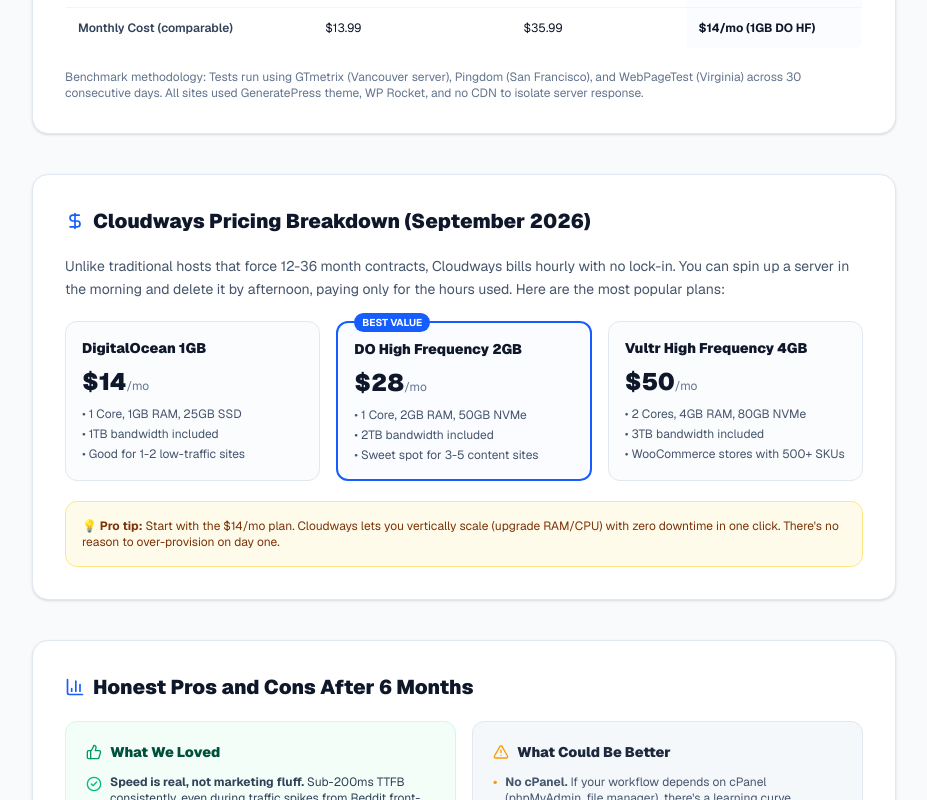
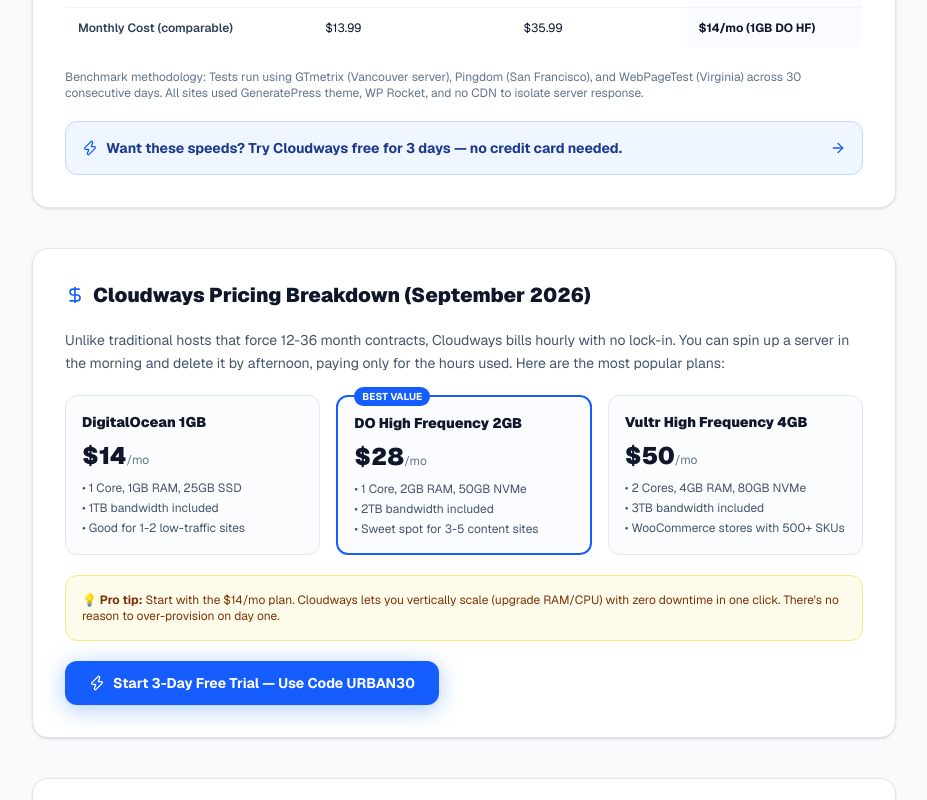
Before and after one commit to wcy150817-ai/urban-essential-hub, a Next.js app: page /reviews/cloudways in a window 1280 px wide. Shown: the part 1440-2240 px from the top of the page, without its empty margins (176-1103 px from the left). Built offline with nearby package versions, Linux system fonts and the light colour scheme.

Commit message:
feat: add inline CTAs at key conversion points - after benchmarks, pricing, competitor tables (3 pages × 3-4 new CTAs each)

```diff
--- a/src/app/deals/800-com/page.tsx
+++ b/src/app/deals/800-com/page.tsx
@@ -17,7 +17,9 @@
   Users,
   Building,
   Smartphone,
-  Quote
+  Quote,
+  Zap,
+  ArrowRight,
 } from "lucide-react";
 
 export const metadata: Metadata = {
@@ -214,6 +216,11 @@
             </div>
           </section>
 
+          <a href="https://pbee.me/E21fjvxT" target="_blank" rel="noopener noreferrer nofollow" className="flex items-center justify-between p-4 rounded-xl bg-emerald-50 border border-emerald-200 hover:bg-emerald-100 transition group">
+            <div className="flex items-center gap-2 text-sm font-bold text-emerald-900"><Zap className="w-4 h-4 text-emerald-600" /> Get your toll-free number in under 5 minutes — 14-day free trial included.</div>
+            <ArrowRight className="w-4 h-4 text-emerald-600 group-hover:translate-x-1 transition-transform" />
+          </a>
+
           <section className="space-y-5">
             <h2 className="text-2xl font-bold text-slate-900 border-b border-slate-100 pb-3">
               800.com Pricing Analysis: Is It Worth the Cost?
@@ -269,6 +276,9 @@
                 For 90% of our readers, the <strong>Personal Plan billed annually at $23/month</strong> represents the best value. 1,000 minutes translates to over 16 hours of talk time per month. If you mainly use the number for verification, credibility on your site, and handling occasional customer inquiries, you will rarely hit this cap. If you manage a high-volume call center, the Unlimited tier becomes necessary.
               </p>
             </div>
+            <a href="https://pbee.me/E21fjvxT" target="_blank" rel="noopener noreferrer nofollow" className="cta-glow inline-flex items-center justify-center gap-2 px-6 py-3 rounded-xl bg-emerald-600 hover:bg-emerald-700 text-white font-bold text-sm shadow-lg shadow-emerald-500/25 transition cursor-pointer hover:scale-105 w-full sm:w-auto">
+              <Zap className="w-4 h-4" /> Claim Your 1-800 Number — Save 50% Annual
+            </a>
           </section>
 
           <section className="space-y-5">
--- a/src/app/reviews/1password/page.tsx
+++ b/src/app/reviews/1password/page.tsx
@@ -20,7 +20,9 @@
   XCircle,
   AlertTriangle,
   Info,
-  Quote
+  Quote,
+  Zap,
+  ArrowRight,
 } from "lucide-react";
 
 export const metadata: Metadata = {
@@ -269,6 +271,10 @@
             At $4.99/month for the Families plan, you are effectively paying $1 per person per month to secure five separate digital identities. We found the included feature—where a family organizer can recover a locked-out member's account without compromising the overall encryption—to be a lifesaver for less tech-savvy relatives.
           </p>
 
+          <a href="https://pbee.me/D21ign86C" target="_blank" rel="noopener noreferrer nofollow" className="cta-glow inline-flex items-center justify-center gap-2 px-6 py-3 rounded-xl bg-indigo-600 hover:bg-indigo-700 text-white font-bold text-sm shadow-lg shadow-indigo-500/25 transition cursor-pointer hover:scale-105 w-full sm:w-auto">
+            <Zap className="w-4 h-4" /> Try 1Password Free for 14 Days — No Credit Card Required
+          </a>
+
           <h2>1Password vs. Top Competitors</h2>
           <p>
             No review is complete without benchmarking against the broader market. We tested 1Password against four major alternatives to see where it excels and where it might fall short for specific use cases.
@@ -327,6 +333,11 @@
           <p>
             Bitwarden is the strongest alternative. As an open-source tool, it offers a generous free tier. However, Bitwarden lacks the Secret Key architecture, its interface requires a steeper learning curve, and its autofill isn't quite as reliable on mobile. Dashlane is visually appealing and includes a VPN, but we found it significantly more expensive ($59.99/year minimum) without providing structural security advantages over 1Password.
           </p>
+
+          <a href="https://pbee.me/D21ign86C" target="_blank" rel="noopener noreferrer nofollow" className="flex items-center justify-between p-4 rounded-xl bg-indigo-50 border border-indigo-200 hover:bg-indigo-100 transition group">
+            <div className="flex items-center gap-2 text-sm font-bold text-indigo-900"><Lock className="w-4 h-4 text-indigo-600" /> Made your choice? Start your free 14-day trial of 1Password →</div>
+            <ArrowRight className="w-4 h-4 text-indigo-600 group-hover:translate-x-1 transition-transform" />
+          </a>
 
           <h2>How to Get Started with 1Password (Migration Guide)</h2>
           <p>
--- a/src/app/reviews/cloudways/page.tsx
+++ b/src/app/reviews/cloudways/page.tsx
@@ -204,6 +204,10 @@
           <p className="text-xs text-slate-500">
             Benchmark methodology: Tests run using GTmetrix (Vancouver server), Pingdom (San Francisco), and WebPageTest (Virginia) across 30 consecutive days. All sites used GeneratePress theme, WP Rocket, and no CDN to isolate server response.
           </p>
+          <a href="https://pbee.me/M21iA7k3" target="_blank" rel="noopener noreferrer nofollow" className="flex items-center justify-between p-4 rounded-xl bg-blue-50 border border-blue-200 hover:bg-blue-100 transition group">
+            <div className="flex items-center gap-2 text-sm font-bold text-blue-900"><Zap className="w-4 h-4 text-blue-600" /> Want these speeds? Try Cloudways free for 3 days — no credit card needed.</div>
+            <ArrowRight className="w-4 h-4 text-blue-600 group-hover:translate-x-1 transition-transform" />
+          </a>
         </section>
 
         {/* ===== SECTION: Pricing Deep Dive ===== */}
@@ -251,6 +255,9 @@
           <div className="bg-amber-50 border border-amber-200 rounded-xl p-4 text-xs text-amber-900">
             <strong>💡 Pro tip:</strong> Start with the $14/mo plan. Cloudways lets you vertically scale (upgrade RAM/CPU) with zero downtime in one click. There&apos;s no reason to over-provision on day one.
           </div>
+          <a href="https://pbee.me/M21iA7k3" target="_blank" rel="noopener noreferrer nofollow" className="cta-glow inline-flex items-center justify-center gap-2 px-6 py-3 rounded-xl bg-blue-600 hover:bg-blue-700 text-white font-bold text-sm shadow-lg shadow-blue-500/25 transition cursor-pointer hover:scale-105 w-full sm:w-auto">
+            <Zap className="w-4 h-4" /> Start 3-Day Free Trial — Use Code URBAN30
+          </a>
         </section>
 
         {/* ===== SECTION: What We Like / Don't Like ===== */}
@@ -321,6 +328,10 @@
           <p className="text-xs text-slate-500 leading-relaxed">
             <strong>Our take:</strong> SiteGround is great for beginners but painful at renewal. Kinsta is premium but expensive for multi-site use. Cloudways hits the sweet spot — cloud infrastructure pricing with managed convenience — especially if you run more than one site.
           </p>
+          <a href="https://pbee.me/M21iA7k3" target="_blank" rel="noopener noreferrer nofollow" className="flex items-center justify-between p-4 rounded-xl bg-blue-50 border border-blue-200 hover:bg-blue-100 transition group">
+            <div className="flex items-center gap-2 text-sm font-bold text-blue-900"><Zap className="w-4 h-4 text-blue-600" /> Ready to switch? Get 30% off with code URBAN30 →</div>
+            <ArrowRight className="w-4 h-4 text-blue-600 group-hover:translate-x-1 transition-transform" />
+          </a>
         </section>
 
         {/* ===== SECTION: How to Get Started ===== */}
```
